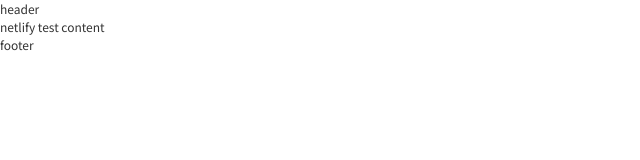
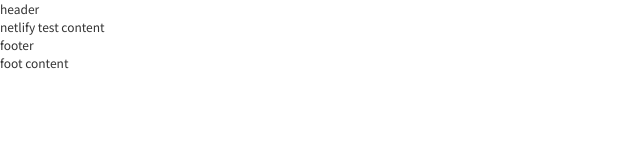
Before and after one commit to 2m-github/netlify, a plain HTML site: page dist/index.html in a window 1280 px wide. Shown: the full height of the page, 0-640 px from the left. Drawn offline with nearby package versions, Linux system fonts and the light colour scheme.

Commit message:
text add content

```diff
--- a/dist/index.html
+++ b/dist/index.html
@@ -38,7 +38,8 @@
 		<!--footer-->
 		<div id="footer">
 
-			footer
+			footer<br />
+			foot content
 		</div>
 
 		<!--footer end-->
```
Also changed, not shown: src/index.html (+2 -1 lines).
